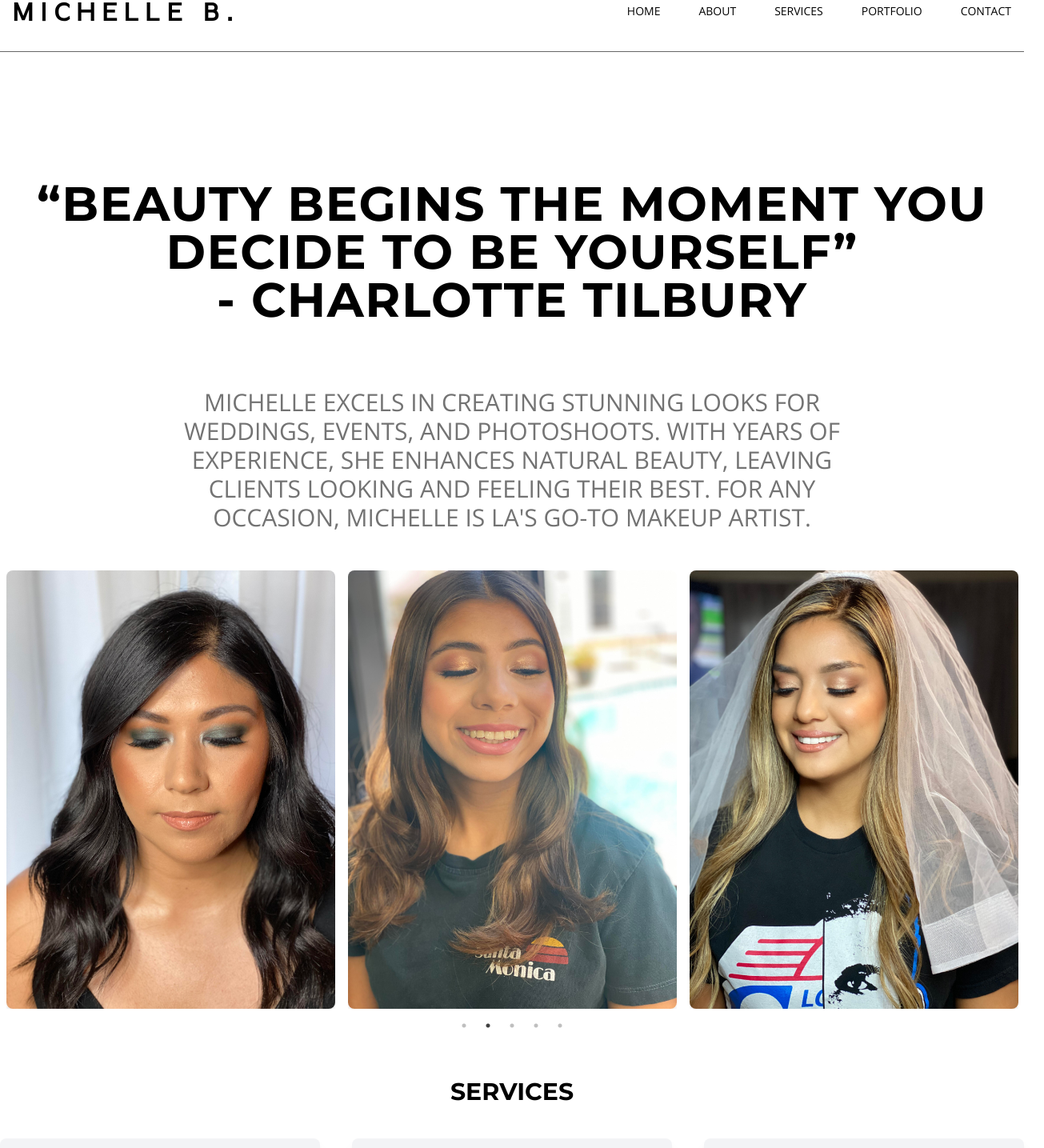
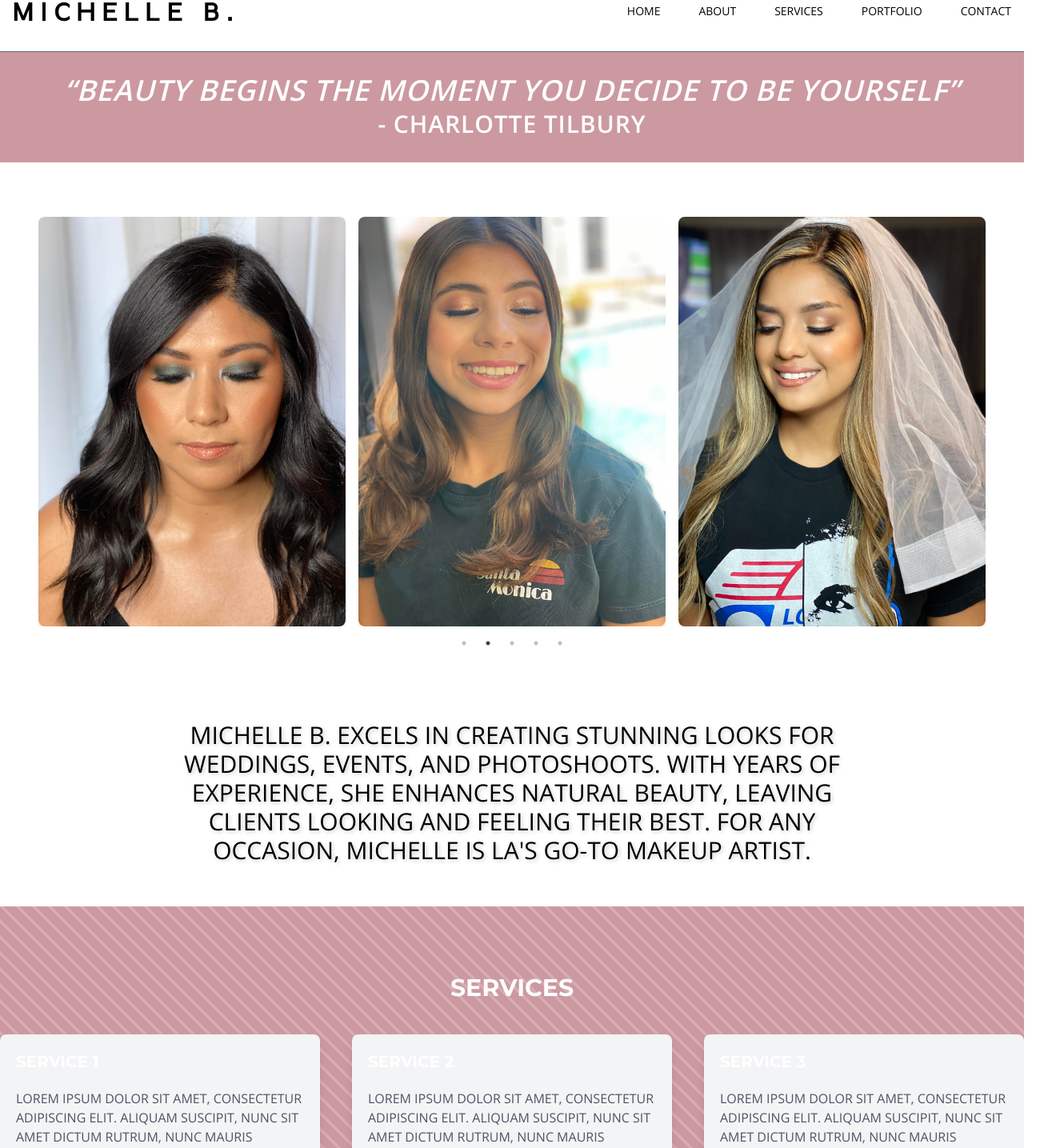
Before and after one commit to JoeLoera/Beauty-Website, a React (Vite) app: page / in a window 1280 px wide. Shown: the part 36-1471 px from the top of the page at 80% size, 1305 px wide, since content can reach past the window. Built offline with nearby package versions, Linux system fonts and the light colour scheme.

Commit message:
Updating many components and rearranging the order of sections

```diff
--- a/src/App.jsx
+++ b/src/App.jsx
@@ -8,11 +8,10 @@ const App = () => {
   return (
     <>
       <Navbar />
-      <div className="max-w-7xl mx-auto pt-20 px-">
-        <HeroSection />
-        <ImageCarousel />
-        <Services />
-      </div>
+      <ImageCarousel />
+      <HeroSection />
+
+      <Services />
     </>
   );
 };
--- a/src/components/HeroSection.jsx
+++ b/src/components/HeroSection.jsx
@@ -1,16 +1,25 @@
 const HeroSection = () => {
   return (
-    <div className="flex flex-col items-center mt-6 lg:mt-20">
-      <h3 className="text-3xl sm:text-5xl lg:text-6xl text-center tracking-wide font-semibold text-black leading-normal">
-        “Beauty begins the moment you decide to be yourself”
-        <br />- Charlotte Tilbury
-      </h3>
-      <p className="mt-10 sm:mt-20 text-xl sm:text-2xl lg:text-3xl text-center text-neutral-500 max-w-xs sm:max-w-lg lg:max-w-4xl">
-        Michelle excels in creating stunning looks for weddings, events, and
-        photoshoots. With years of experience, she enhances natural beauty,
-        leaving clients looking and feeling their best. For any occasion,
-        Michelle is LA's go-to makeup artist.
-      </p>
+    <div
+      className="pt-1 pb-1"
+      // style={{ backgroundColor: "rgba(183, 110, 121, .7)", color: "#FFFFFF" }}
+    >
+      <div className="max-w-7xl mx-auto">
+        <div className="flex flex-col items-center mt-1 mb-8">
+          <p
+            className="mt-3 sm:mt-6 text-xl sm:text-2xl lg:text-3xl text-center max-w-xs sm:max-w-lg lg:max-w-4xl mx-auto py-4 px-6 bg-opacity-50 "
+            style={{
+              textShadow: "2px 2px 5px rgba(0,0,0,0.2)",
+              backgroundColor: "rgba(255, 255, 255, 0.8)",
+            }}
+          >
+            Michelle B. excels in creating stunning looks for weddings, events,
+            and photoshoots. With years of experience, she enhances natural
+            beauty, leaving clients looking and feeling their best. For any
+            occasion, Michelle is LA's go-to makeup artist.
+          </p>
+        </div>
+      </div>
     </div>
   );
 };
--- a/src/components/ImageCarousel.jsx
+++ b/src/components/ImageCarousel.jsx
@@ -36,27 +36,41 @@ const ImageCarousel = () => {
   const images = [image1, image2, image3, image4, image5]; // Assuming you have these variables defined
 
   return (
-    <div className="mt-12">
-      {" "}
-      {/* Added top margin to the carousel */}
+    <>
+      <div
+        className="pt-1 pb-1"
+        style={{ backgroundColor: "rgba(183, 110, 121, .7)", color: "#FFFFFF" }}
+      >
+        <div className="max-w-7xl mx-auto">
+          <div className="flex flex-col items-center mt-6 mb-6">
+            <h6 className="px-10 text-xl sm:text-3xl lg:text-4xl text-center tracking-wide font-semibold leading-normal">
+              <i>“Beauty begins the moment you decide to be yourself”</i>
+              <br />
+              <span style={{ fontSize: "smaller" }}>- Charlotte Tilbury</span>
+            </h6>
+          </div>
+        </div>
+      </div>
+
+      <div className="mt-10 mb-10">
+        <div className="max-w-7xl mx-auto pt-7 pb-6 px-10">
           <Slider {...settings}>
             {images.map((img, index) => (
               <div key={index} className="px-2">
-            {/* Cropping container */}
                 <div className="overflow-hidden" style={{ height: "66.66%" }}>
-              {" "}
-              {/* Adjust the height as needed */}
                   <img
                     src={img}
                     alt={`Slide ${index}`}
                     className="rounded-lg shadow-lg mx-auto block"
-                style={{ width: "auto", height: "150%" }} // Adjust the height to ensure the image covers the desired area, may need to adjust based on your specific images
+                    style={{ width: "auto", height: "150%" }}
                   />
                 </div>
               </div>
             ))}
           </Slider>
         </div>
+      </div>
+    </>
   );
 };
 
--- a/src/components/Services.jsx
+++ b/src/components/Services.jsx
@@ -1,5 +1,16 @@
 const Services = () => {
   return (
+    <div
+      className="pt-1 pb-1"
+      style={{
+        backgroundColor: "rgba(183, 110, 121, .7)",
+        color: "#FFFFFF",
+        backgroundImage:
+          "linear-gradient(45deg, rgba(255,255,255,0.1) 12.5%, transparent 12.5%, transparent 50%, rgba(255,255,255,0.1) 50%, rgba(255,255,255,0.1) 62.5%, transparent 62.5%, transparent), linear-gradient(45deg, rgba(255,255,255,0.1) 12.5%, transparent 12.5%, transparent 50%, rgba(255,255,255,0.1) 50%, rgba(255,255,255,0.1) 62.5%, transparent 62.5%, transparent)",
+        backgroundSize: "20px 20px",
+        backgroundPosition: "0 0, 10px 10px",
+      }}
+    >
       <div className="flex flex-col items-center justify-center py-20">
         <h1 className="text-3xl font-bold mb-10">Services</h1>
         <div className="grid grid-cols-1 sm:grid-cols-2 lg:grid-cols-3 gap-10">
@@ -29,6 +40,7 @@ const Services = () => {
           </div>
         </div>
       </div>
+    </div>
   );
 };
 
```
Lines whose indentation alone changed are shown as unchanged.
